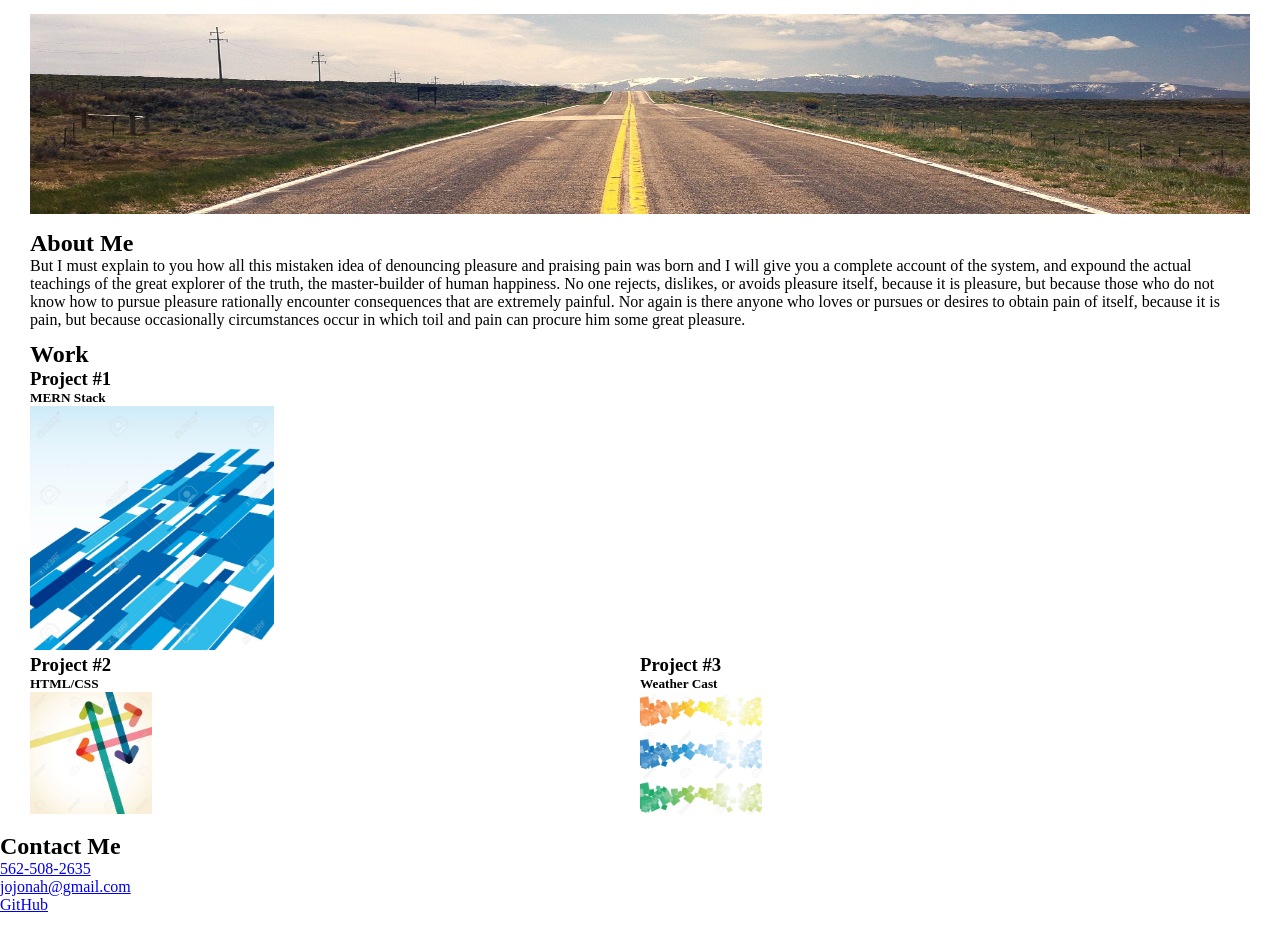
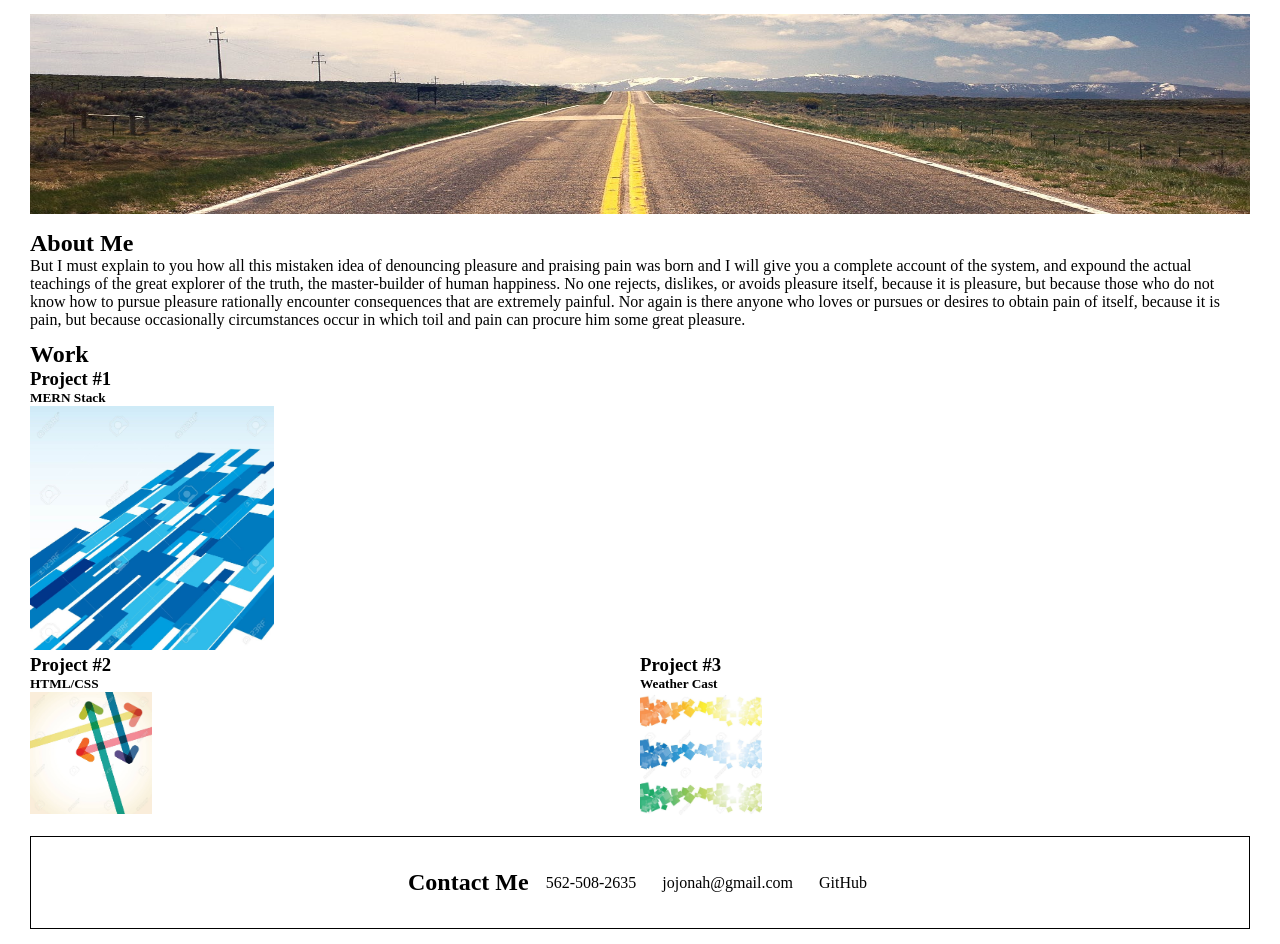
Before and after one commit to jojonah1812/HW-2, a plain HTML site: page index.html in a window 1280 px wide. Shown: the part 119-1063 px from the top of the page. Before the commit the page ends 1033 px from the top, so only its background shows below. Drawn offline with Linux system fonts and the light colour scheme.

```diff
--- a/Assets/css/style.css
+++ b/Assets/css/style.css
@@ -39,16 +39,12 @@ header ul li {
     margin: 0 0 0 12px;
 }
 
-
-
 header nav ul li a{
     text-decoration:none;
     color:black;
 }
 header nav ul li a:hover{
-
     color:rgb(159, 161, 228);
-
 }
 
 main {
@@ -67,9 +63,6 @@ main {
 .sectionAbout {
     margin: 12px 0 0 0;
     }
-
-
-
 
 /* work section styling */
 
@@ -93,3 +86,53 @@ main {
     display:grid;
     grid-template-columns: 1fr 1fr;
 }
+
+
+
+
+
+
+
+footer {
+    border-style: solid;
+    border-width: 1px;
+    display: flex;
+    padding:2em;
+    justify-content:center;
+    align-items: center;
+    margin: 15px 30px 15px;
+}
+
+/* h1 {
+    padding: 0 1em 0 1em;
+    display: inline-block;
+} */
+
+ nav {
+    flex-direction: row;
+    display:flex;
+    justify-content:space-between;
+}
+
+footer ul {
+  list-style-type: none;
+  /* float: right; */
+   }
+
+
+footer ul li {
+    display:inline;
+    /* display:right; */
+    padding:5px;
+    margin: 0 0 0 12px;
+}
+
+
+
+footer nav ul li a {
+    text-decoration:none;
+    color:black;
+}
+footer nav ul li a:hover{
+    color:rgb(159, 161, 228);
+}
--- a/index.html
+++ b/index.html
@@ -64,14 +64,45 @@
           </section>
     </main>
 
-    <footer  class='contactMe' id='contactMe'></footer>
+<!-- FOOTER styling section -->
+
+    <footer>
         <h2>Contact Me</h2>
-        <ul class='list'>
-            <li> <a href='tel:562-508-2635'>562-508-2635</a></li>
-            <li><a href='mailto:jojonah@gmail.com'>jojonah@gmail.com</a></li>
-            <li><a href='https://github.com/jojonah1812'>GitHub</a></li>
-        </ul>
+        <nav>
+                <ul>
+                    <li>
+                        <a href='tel:562-508-2635'>562-508-2635</a>
+                    </li>
+                    <li>
+                        <a href='mailto:jojonah@gmail.com'>jojonah@gmail.com</a>
+                    </li>
+                    <li>
+                        <a href='https://github.com/jojonah1812'>GitHub</a>
+                    </li>
+                </ul>
+
+        </nav>
     </footer>
+
+
+
+
+
+
+
+
+
+
+
+
+
+
+
+
+
+
+
+
 
 
 
```
